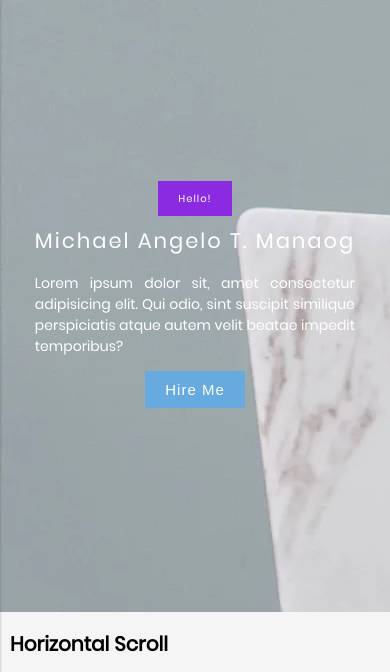
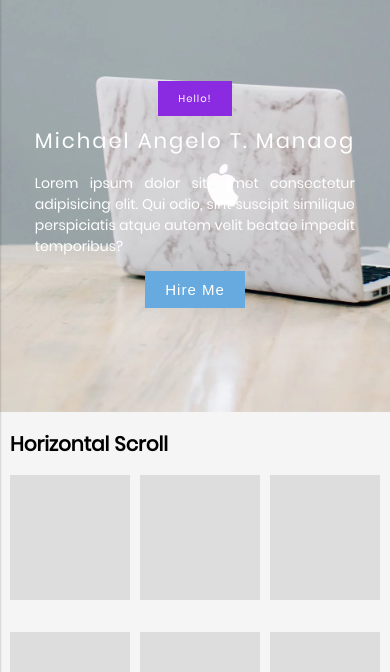
Before and after one commit to angelothegreat13/ANGELO, a plain HTML site: page index.html in a window 390 px wide. Shown: the part 138-810 px from the top of the page. Drawn offline with Linux system fonts and the light colour scheme.

Commit message:
Fix cover photo

```diff
--- a/assets/css/main.css
+++ b/assets/css/main.css
@@ -206,8 +206,7 @@ a { text-decoration: none; }
 .cover {
     height: 625px;
     width: 100%;
-    background: url('/assets/images/cover.webp');
-    background-repeat: no-repeat;
+    background: url('/assets/images/cover.webp') top left/cover no-repeat;
     display: flex;
     justify-content: center;
     align-items: center;
--- a/assets/css/responsive.css
+++ b/assets/css/responsive.css
@@ -67,14 +67,17 @@
 
 /* Medium screen (md) */
 @media screen and (max-width:768px) {
-
-
+    .cover {
+        height: 550px;
+    }
 }
 
 
 /* Small screen (sm) */
 @media screen and (max-width:640px ) {
-
+    .cover {
+        height: 500px;
+    }
 }
 
 
@@ -102,11 +105,18 @@
         padding-left: 10px;
         padding-right: 10px;
     }
+
+    .cover {
+        height: 425px;
+    }
 }
 
 
 /* small device like iphone 5 */
 @media screen and (max-width:320px) {
+    .cover {
+        height: 400px;
+    }
     .cover-text p {
         width: 300px;
         text-align: center;
```
